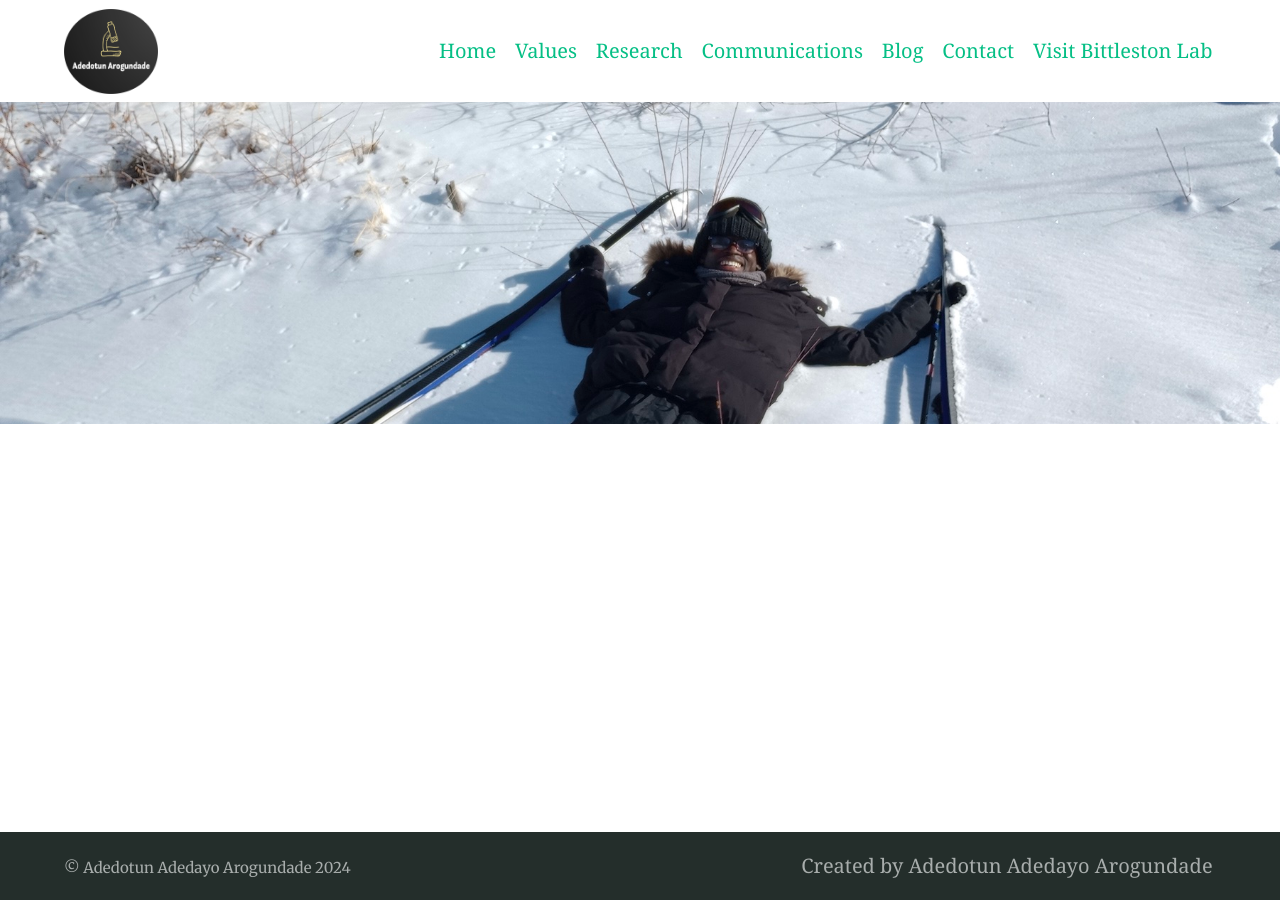
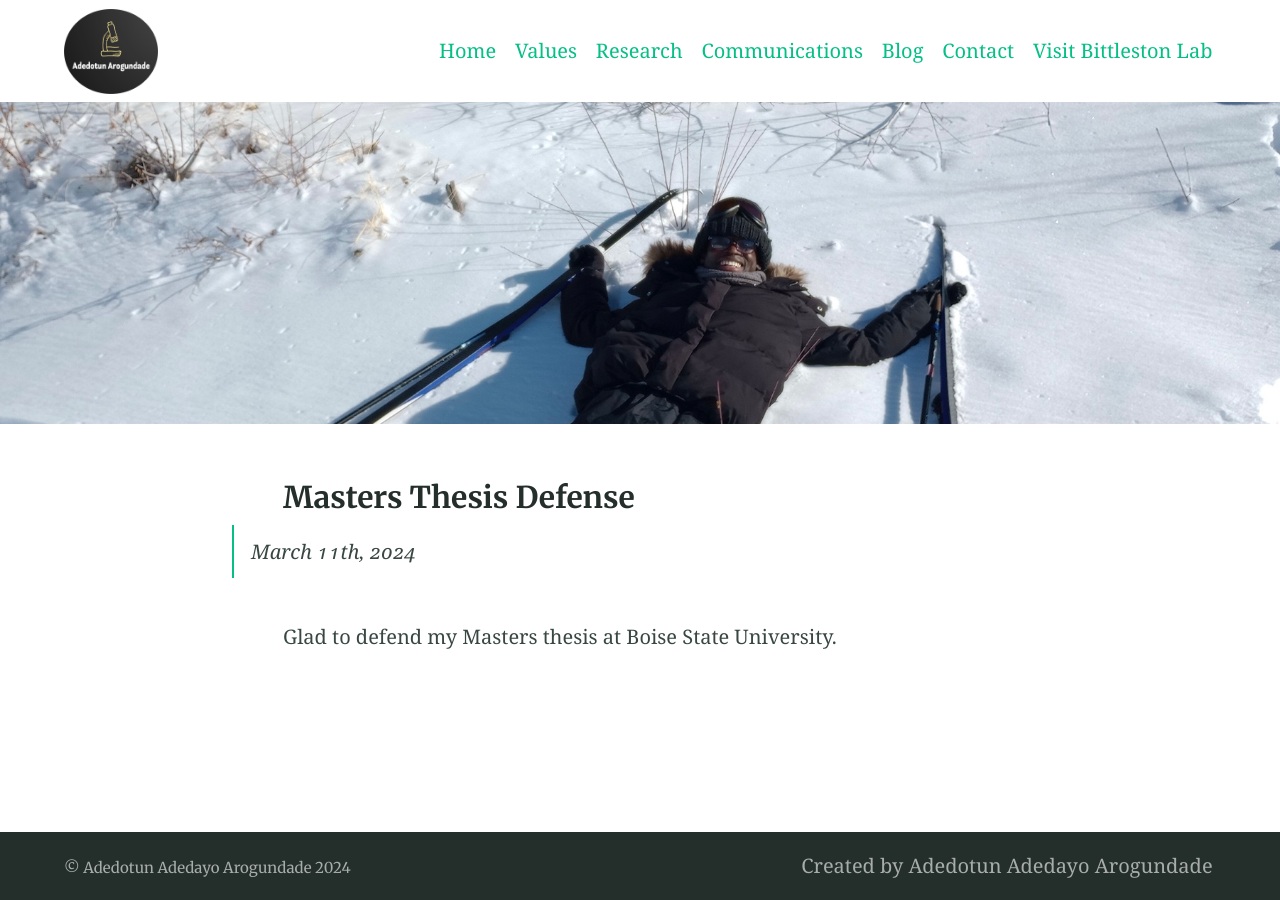
Before and after one commit to AdeArogundade/arogundadeadedotun, a Jekyll site: the page built from communications.md, in a window 1280 px wide. Built offline with Jekyll 4.4.1, drawn with Linux system fonts in a browser that asks for light colours.

Commit message:
Update communications.md

```diff
--- a/communications.md
+++ b/communications.md
@@ -5,3 +5,10 @@ feature_text: |
 feature_image: "https://adearogundade.github.io/arogundadeadedotun/assets/Images/Communications_Cover.jpg"
 excerpt: "Alembic is a starting point for [Jekyll](https://jekyllrb.com/) projects. Rather than starting from scratch, this boilerplate is designed to get the ball rolling immediately. Install it, configure it, tweak it, push it."
 ---
+
+|
+
+### Masters Thesis Defense
+>>> March 11th, 2024
+
+Glad to defend my Masters thesis at Boise State University.
```
